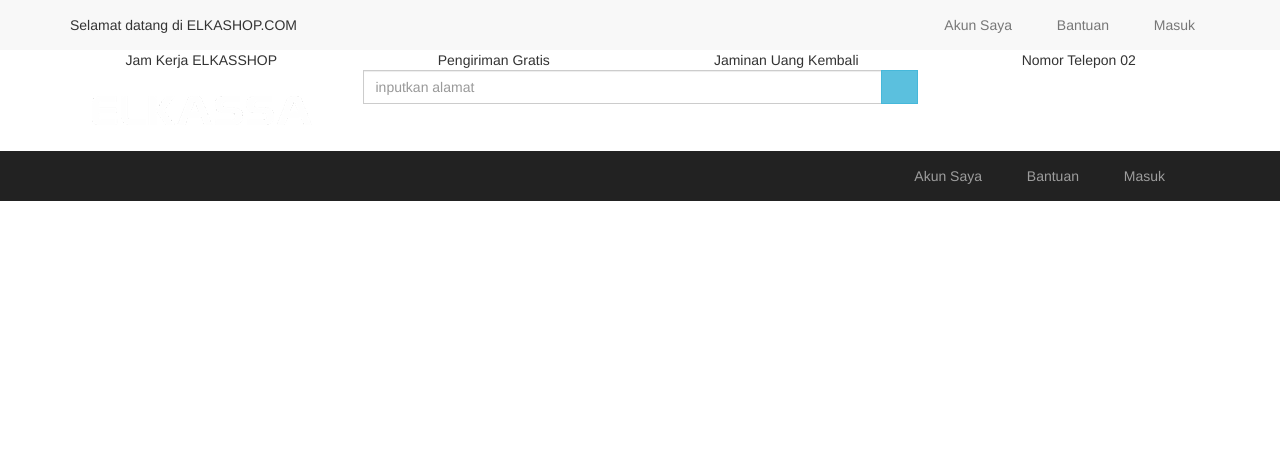
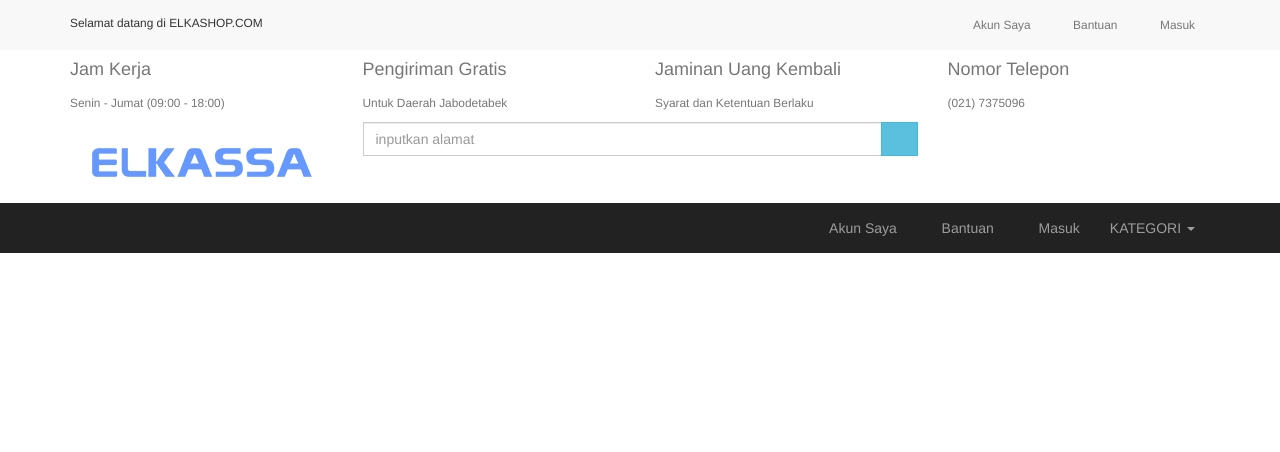
Before and after one commit to dhifaizhar/elkasshop, a CodeIgniter app: page /database/ in a window 1280 px wide. Shown: the top 452 px of the page. Run offline with CodeIgniter, Linux system fonts and the light colour scheme; some libraries are stand-ins or nearby versions; some web fonts are replaced.

Commit message:
logo dan headerdi ubah

```diff
--- a/application/modules/shop/views/head_shop.php
+++ b/application/modules/shop/views/head_shop.php
@@ -14,7 +14,7 @@
         <script type="text/javascript" src="<?PHP echo base_url('assets/js/bootstrap3-wysihtml5.all.min.js');?>"></script>
 	</head>
 	<div>
-		<nav class="nav navbar-default">
+		<nav class="nav navbar-default small">
 			<div class="container">
                 <div class="pull-left">
                     <p>Selamat datang di ELKASHOP.COM</p>
@@ -29,18 +29,22 @@
 			</div>
 		</nav>
         <div class="container">
-            <div class="row text-center">
-                <div class="col-lg-3">
-                    Jam Kerja ELKASSHOP
+            <div class="row small">
+                <div class="col-lg-3 text-muted">
+                    <h4>Jam Kerja</h4>
+                    <p>Senin - Jumat (09:00 - 18:00)</p>
                 </div>
-                <div class="col-lg-3">
-                    Pengiriman Gratis
+                <div class="col-lg-3 text-muted">
+                    <h4>Pengiriman Gratis</h4>
+                    <p>Untuk Daerah Jabodetabek</p>
                 </div>
-                <div class="col-lg-3">
-                    Jaminan Uang Kembali
+                <div class="col-lg-3 text-muted">
+                    <h4>Jaminan Uang Kembali</h4>
+                    <p>Syarat dan Ketentuan Berlaku</p>
                 </div>
-                <div class="col-lg-3">
-                    Nomor Telepon 02
+                <div class="col-lg-3 text-muted">
+                    <h4>Nomor Telepon</h4>
+                    <p>(021) 7375096</p>
                 </div>
             </div>
             <div class="row text-center">
@@ -81,7 +85,7 @@
                         <li><a href="<?php echo site_url();?>"> <span class="fa fa-sign-in"></span> Masuk </a></li>
                         <li class="dropdown">
                             <a class="dropdown-toggle" data-toggle="dropdown">
-                                <span class="fa"></span>
+                                KATEGORI <span class="caret"></span>
                             </a>
                             <ul class="dropdown-menu">
                                 <li class="box box-widget text-center">
```
Also changed, not shown: assets/images/logo.png.
